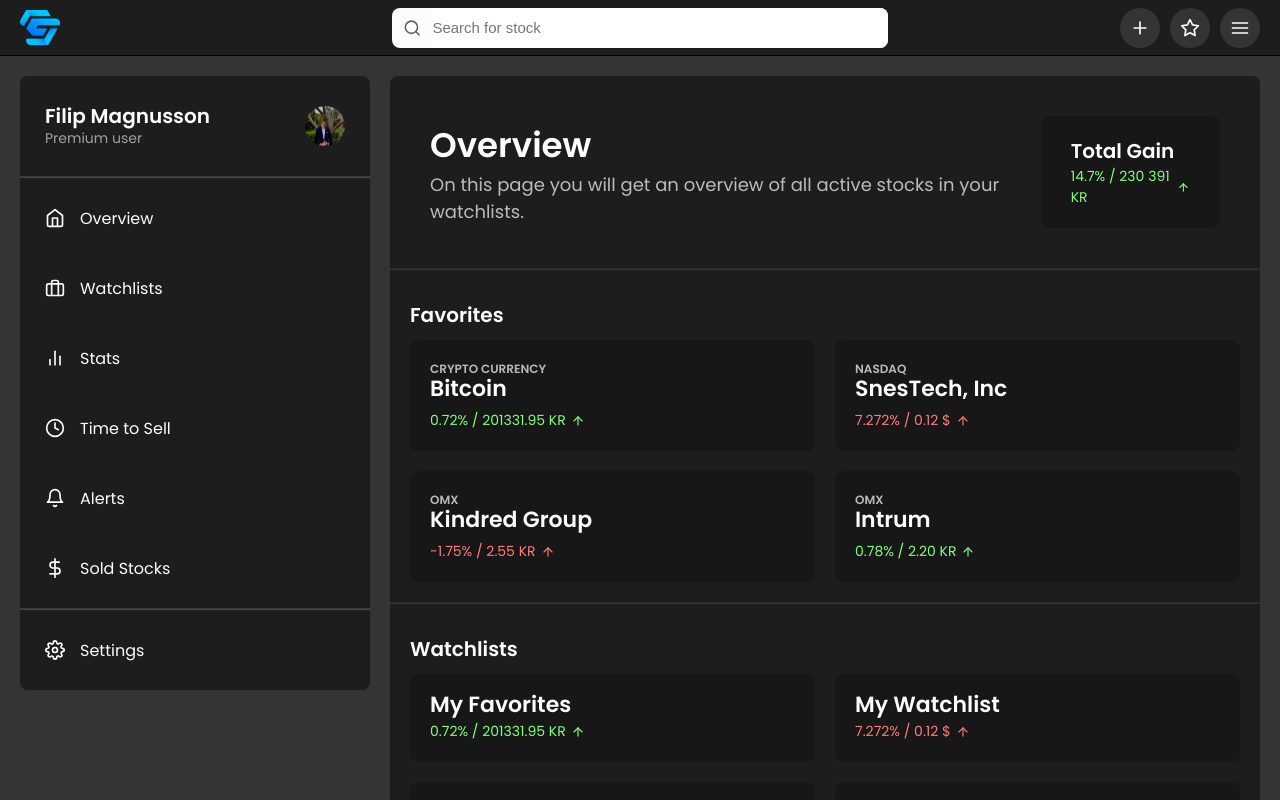
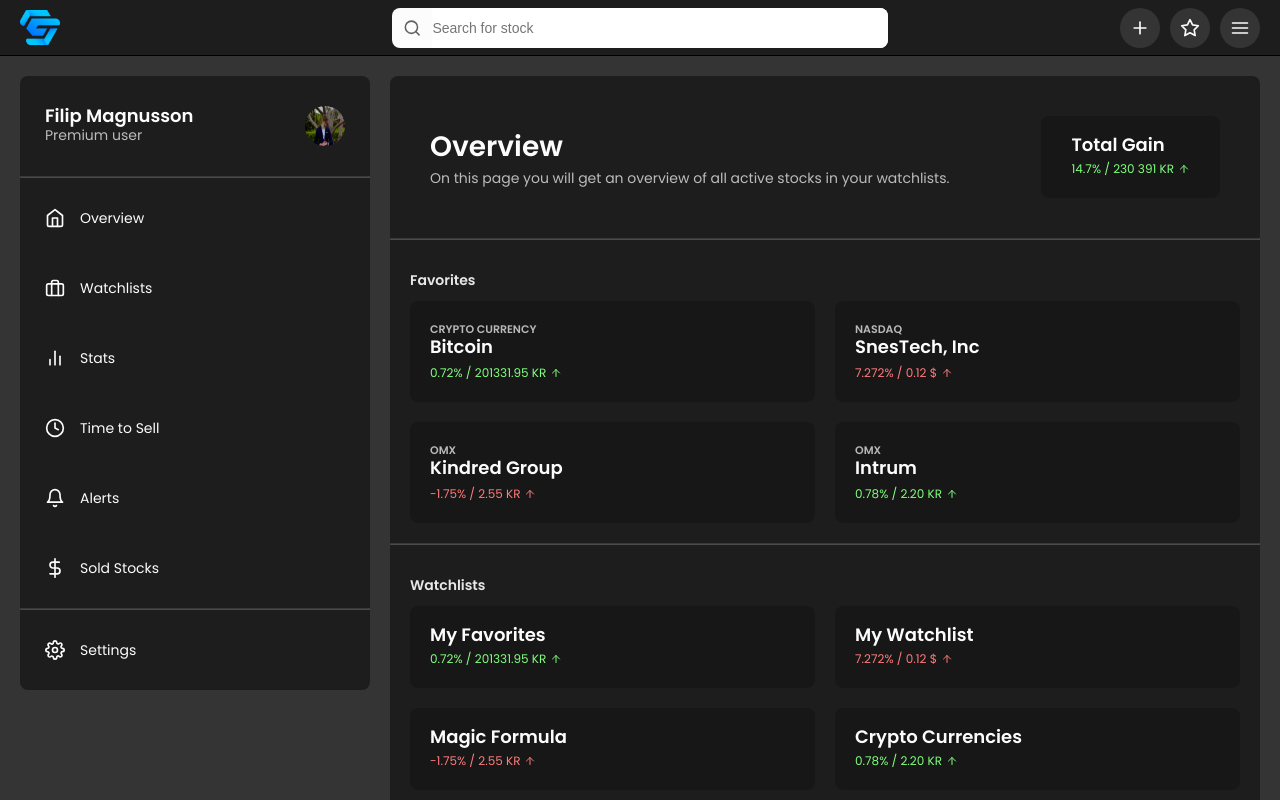
Before and after one commit to GnussonNet/moonstocks, a React (Create React App) app: page / in a window 1280 px wide. Built offline with nearby package versions, Linux system fonts and the light colour scheme.

Commit message:
Cleanup and styling

```diff
--- a/src/components/app/App.js
+++ b/src/components/app/App.js
@@ -60,8 +60,8 @@
               <div className="menu-account">
                 <div onClick={toggleMenu} className="menu-account-user">
                   <div className="menu-account-user-name">
-                    <h5>Filip Magnusson</h5>
-                    <p>Premium user</p>
+                    <h3>Filip Magnusson</h3>
+                    <p className="greyedOut">Premium user</p>
                   </div>
                   <img src={User} alt="Profile" />
                   <ChevronLeft />
@@ -112,12 +112,13 @@
             <div className="main-content-header">
               <div className="header-text">
                 <h1>Overview</h1>
-                <p>On this page you will get an overview of all active stocks in your watchlists.</p>
+                <p className="greyedOut">On this page you will get an overview of all active stocks in your watchlists.</p>
               </div>
               <div className="header-total">
-                <h5>Total Gain</h5>
-                <div className="total-price">
-                  <p>14.7% / 230 391 KR</p> <ArrowUp />
+                <h3>Total Gain</h3>
+                <div className="total-price positive">
+                  <p className="text-light">14.7% / 230 391 KR</p>
+                  <ArrowUp />
                 </div>
               </div>
             </div>
@@ -130,36 +131,36 @@
 
                 <div className="card">
                   <p className="card-category">Crypto Currency</p>
-                  <p className="card-name">Bitcoin</p>
+                  <h3 className="card-name">Bitcoin</h3>
                   <div className="card-price positive">
-                    <p>0.72% / 201331.95 KR</p>
+                    <p className="text-light">0.72% / 201331.95 KR</p>
                     <ArrowUp />
                   </div>
                 </div>
 
                 <div className="card">
                   <p className="card-category">NasDaq</p>
-                  <p className="card-name">SnesTech, Inc</p>
+                  <h3 className="card-name">SnesTech, Inc</h3>
                   <div className="card-price negative">
-                    <p>7.272% / 0.12 $</p>
+                    <p className="text-light">7.272% / 0.12 $</p>
                     <ArrowUp />
                   </div>
                 </div>
 
                 <div className="card">
                   <p className="card-category">Omx</p>
-                  <p className="card-name">Kindred Group</p>
+                  <h3 className="card-name">Kindred Group</h3>
                   <div className="card-price negative">
-                    <p>-1.75% / 2.55 KR</p>
+                    <p className="text-light">-1.75% / 2.55 KR</p>
                     <ArrowUp />
                   </div>
                 </div>
 
                 <div className="card">
                   <p className="card-category">Omx</p>
-                  <p className="card-name">Intrum</p>
+                  <h3 className="card-name">Intrum</h3>
                   <div className="card-price positive">
-                    <p>0.78% / 2.20 KR</p>
+                    <p className="text-light">0.78% / 2.20 KR</p>
                     <ArrowUp />
                   </div>
                 </div>
@@ -175,33 +176,33 @@
               <div className="watchlists">
 
                 <div className="card">
-                  <p className="card-name">My Favorites</p>
+                  <h3 className="card-name">My Favorites</h3>
                   <div className="card-price positive">
-                    <p>0.72% / 201331.95 KR</p>
+                    <p className="text-light">0.72% / 201331.95 KR</p>
                     <ArrowUp />
                   </div>
                 </div>
 
                 <div className="card">
-                  <p className="card-name">My Watchlist</p>
+                  <h3 className="card-name">My Watchlist</h3>
                   <div className="card-price negative">
-                    <p>7.272% / 0.12 $</p>
+                    <p className="text-light">7.272% / 0.12 $</p>
                     <ArrowUp />
                   </div>
                 </div>
 
                 <div className="card">
-                  <p className="card-name">Magic Formula</p>
+                  <h3 className="card-name">Magic Formula</h3>
                   <div className="card-price negative">
-                    <p>-1.75% / 2.55 KR</p>
+                    <p className="text-light">-1.75% / 2.55 KR</p>
                     <ArrowUp />
                   </div>
                 </div>
 
                 <div className="card">
-                  <p className="card-name">Crypto Currencies</p>
+                  <h3 className="card-name">Crypto Currencies</h3>
                   <div className="card-price positive">
-                    <p>0.78% / 2.20 KR</p>
+                    <p className="text-light">0.78% / 2.20 KR</p>
                     <ArrowUp />
                   </div>
                 </div>
--- a/src/index.css
+++ b/src/index.css
@@ -3,10 +3,7 @@
 :root {
   --clr-bg: #1d1d1d;
   --clr-bg1: #343434;
-  --clr-sec: #2d88ff;
-  --clr-sec-alt: rgba(255, 255, 255, 0.1);
   --clr-text: #fcfcfc;
-  --clr-text-alt: #18191a;
 
   --clr-hover: rgba(255, 255, 255, 0.1);
   --clr-hover2: rgba(255, 255, 255, 0.2);
@@ -14,6 +11,7 @@
   --border-radius: 0.8rem;
 
   --navbar-size: 5.6rem;
+  --navbar-max-size: 14rem;
   --navbar-button-size: 4rem;
   --navbar-icon-size: 2rem;
 
@@ -63,14 +61,55 @@
   list-style: none;
 }
 
+h1 {
+  font-size: 2.8rem;
+}
+
+h3 {
+  font-size: 1.8rem;
+  line-height: 1em;
+}
+
+h5 {
+  font-size: 1.4rem;
+  color: rgba(255, 255, 255, 0.9);
+}
+
 p {
-  font-size: 1.6rem;
+  font-size: 1.4rem;
+}
+
+p.greyedOut {
+  color: rgba(255, 255, 255, 0.7);
+}
+
+p.text-light {
+  font-size: 1.2rem;
+}
+
+input {
+  font-size: 1.4rem;
 }
 
 img {
   width: 100%;
   max-width: 100%;
   height: auto;
+}
+
+hr {
+  appearance: none;
+  border-color: var(--clr-hover2);
+}
+
+.positive p,
+.positive svg {
+  color: #80FF7D;
+}
+
+.negative p,
+.negative svg {
+  color: #FF7B7B;
 }
 
 /* Root */
@@ -84,9 +123,9 @@
 
 /* Navbar */
 .navbar {
-  min-height: 56px;
-  height: 140px;
-  max-height: 56px;
+  min-height: var(--navbar-size);
+  height: var(--navbar-max-size);
+  max-height: var(--navbar-size);
   overflow: hidden;
 
   display: flex;
@@ -103,7 +142,7 @@
 }
 
 .navbar.expanded {
-  max-height: 140px;
+  max-height: var(--navbar-max-size);
   transition: max-height 100ms ease-out;
 }
 
@@ -154,7 +193,6 @@
 .navbar-search input {
   width: 100%;
   height: var(--navbar-button-size);
-  font-size: 1.5em;
 
   color: var(--clr-bg);
   border: none;
@@ -232,11 +270,6 @@
   max-height: 100%;
 }
 
-.main-menu hr {
-  appearance: none;
-  border-color: var(--clr-hover2);
-}
-
 .main-menu .menu-account {
   padding: 10px;
 }
@@ -260,16 +293,6 @@
 
   pointer-events: none;
   user-select: none;
-}
-
-.menu-account-user-name h5{
-  font-size: 20px;
-  line-height: 1.2em;
-}
-
-.menu-account-user-name p {
-  font-size: 14px;
-  color: #A0A0A0;
 }
 
 .menu-account svg {
@@ -320,8 +343,6 @@
 }
 
 .menu-item p {
-  font-size: 16px;
-
   pointer-events: none;
   user-select: none;
 }
@@ -332,7 +353,6 @@
 }
 
 .main-content hr {
-  border-color: var(--clr-hover);
   margin: 0 0 30px 0;
 }
 
@@ -347,16 +367,6 @@
   padding: 20px;
 }
 
-.main-content-header .header-text h1 {
-  font-size: 34px;
-  font-weight: 600;
-}
-
-.main-content-header .header-text p {
-  font-size: 18px;
-  color: rgba(255, 255, 255, 0.7);
-}
-
 .main-content-header .header-total {
   border-radius: var(--border-radius);
   padding: 20px 20px;
@@ -364,35 +374,20 @@
   width: 100%;
 }
 
-.header-total h5 {
-  font-size: 20px;
-  line-height: 1.5em;
-}
-
 .header-total .total-price {
+  margin-top: 6px;
   display: flex;
   align-items: center;
-  gap: 5px;
-}
-
-.header-total .total-price p {
-  color: #80FF7D;
-  font-size: 14px;
+  gap: 4px;
 }
 
 .header-total svg {
-  color: #80FF7D;
-  width: 15px;
-  height: 15px;
+  width: 12px;
+  height: 12px;
 }
 
-.main-content .main-content-favorites,
-.main-content .main-content-watchlists {
-}
-
-.main-content .main-content-favorites h5,
-.main-content .main-content-watchlists h5 {
-  font-size: 20px;
+.main-content .main-content-favorites > h5,
+.main-content .main-content-watchlists > h5 {
   padding: 0 20px 10px 20px;
 }
 
@@ -415,45 +410,25 @@
 
 .card .card-category {
   text-transform: uppercase;
-  font-size: 12px;
+  font-size: 1.1rem;
   font-weight: bold;
   color: rgba(255, 255, 255, 0.7);
 }
 
-.card .card-name {
-  font-size: 22px;
-  font-weight: bold;
-  line-height: 1em;
-}
-
 .card .card-price {
-  margin-top: 10px;
+  margin-top: 8px;
   display: flex;
-  gap: 5px;
+  gap: 4px;
   align-items: center;
 }
 
 .watchlists .card .card-price {
-  margin-top: 5px;
-}
-
-.card-price p {
-  font-size: 14px;
+  margin-top: 6px;
 }
 
 .card-price svg {
-  width: 14px;
-  height: 14px;
-}
-
-.card-price.positive p,
-.card-price.positive svg {
-  color: #80FF7D;
-}
-
-.card-price.negative p,
-.card-price.negative svg {
-  color: #FF7B7B;
+  width: 12px;
+  height: 12px;
 }
 
 
```
